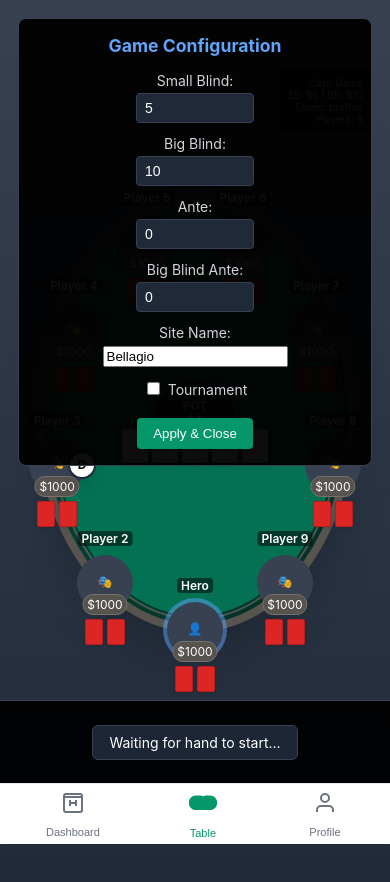
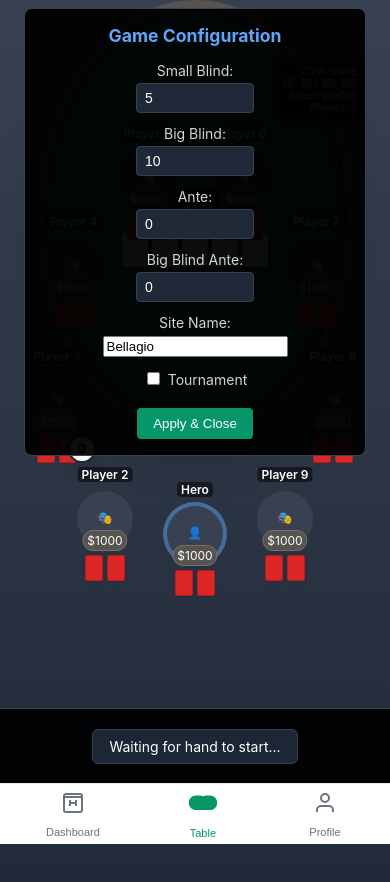
Before and after one commit to bartzleby/lpm-client, a React (Create React App) app: page / in a window 390 px wide. Shown: the top 882 px of the page. Built offline with nearby package versions, Linux system fonts and the light colour scheme.

Commit message:
positioning

```diff
--- a/src/pages/PokerTable/HeroBox.js
+++ b/src/pages/PokerTable/HeroBox.js
@@ -1,3 +1,5 @@
+// src/pages/PokerTable/HeroBox.js - Mobile positioning adjustment
+
 import React from 'react';
 import './HeroBox.css';
 
@@ -10,7 +12,15 @@ function HeroBox({ player, isHero, isDealer, position, onPlayerUpdate }) {
         const radiusY = 200; // Vertical radius (larger for oval)
 
         const x = Math.cos(radians) * radiusX;
-        const y = Math.sin(radians) * radiusY;
+        let y = Math.sin(radians) * radiusY;
+
+        // Mobile adjustment: shift all players up
+        const isMobile = window.innerWidth <= 768;
+        if (isMobile) {
+            // Shift all players up, with hero (position 0) getting extra clearance
+            const mobileYOffset = position === 0 ? -80 : -48; // Hero gets -80px, others get -48px
+            y += mobileYOffset;
+        }
 
         return {
             left: `calc(50% + ${x}px)`,
@@ -48,11 +58,10 @@ function HeroBox({ player, isHero, isDealer, position, onPlayerUpdate }) {
         return display.join(' + ');
     };
 
-    // Format action badge display - FIXED VERSION
+    // Format action badge display
     const formatActionBadge = (lastAction) => {
         if (!lastAction) return null;
 
-        // Handle both old format (action.action) and new format (action.type)
         const actionType = lastAction.type || lastAction.action;
         const actionAmount = lastAction.amount || 0;
 
@@ -67,64 +76,35 @@ function HeroBox({ player, isHero, isDealer, position, onPlayerUpdate }) {
                 return `BET $${actionAmount}`;
             case 'raise':
                 return `RAISE $${actionAmount}`;
+            case 'all-in':
             case 'allin':
-            case 'all in':
-                return `ALL IN $${actionAmount}`;
-            case 'post sb':
-                return `SB $${actionAmount}`;
-            case 'post bb':
-                return `BB $${actionAmount}`;
-            case 'post ante':
-                return `ANTE $${actionAmount}`;
+                return `ALL-IN $${actionAmount}`;
             default:
-                // Fallback for any unhandled action types
                 return actionType?.toUpperCase() || '';
         }
     };
 
-    // Get action badge color based on action type - UPDATED
-    const getActionBadgeColor = (actionType) => {
-        const type = (actionType?.type || actionType?.action || actionType)?.toLowerCase();
+    // Get action badge color
+    const getActionBadgeColor = (lastAction) => {
+        if (!lastAction) return '#374151';
 
-        switch (type) {
+        const actionType = lastAction.type || lastAction.action;
+        switch (actionType?.toLowerCase()) {
             case 'fold':
                 return '#ef4444'; // Red
             case 'check':
                 return '#6b7280'; // Gray
             case 'call':
-                return '#3b82f6'; // Blue
+                return '#57534e'; // Brown
             case 'bet':
             case 'raise':
-                return '#10b981'; // Green
+                return '#059669'; // Green
+            case 'all-in':
             case 'allin':
-            case 'all in':
-                return '#f59e0b'; // Amber
-            case 'post sb':
-            case 'post bb':
-            case 'post ante':
-                return '#8b5cf6'; // Purple for forced bets
+                return '#dc2626'; // Red
             default:
-                return '#6b7280'; // Default gray
+                return '#374151'; // Default gray
         }
-    };
-
-    // Determine player circle class
-    const getPlayerCircleClass = () => {
-        let baseClass = 'player-circle';
-
-        if (player.isFolded) {
-            baseClass += ' folded';
-        } else if (player.isActive) {
-            baseClass += ' active';
-        } else {
-            baseClass += ' inactive';
-        }
-
-        if (isHero) {
-            baseClass += ' hero';
-        }
-
-        return baseClass;
     };
 
     return (
@@ -133,7 +113,7 @@ function HeroBox({ player, isHero, isDealer, position, onPlayerUpdate }) {
             style={getPlayerPosition()}
         >
             {/* Player circle */}
-            <div className={getPlayerCircleClass()}>
+            <div className={`player-circle ${player.isActive ? 'active' : 'inactive'} ${isHero ? 'hero' : ''} ${player.isFolded ? 'folded' : ''}`}>
                 {/* Player avatar */}
                 <div className="player-avatar">
                     {isHero ? '👤' : '🎭'}
--- a/src/pages/PokerTable/PokerTable.css
+++ b/src/pages/PokerTable/PokerTable.css
@@ -443,3 +443,110 @@
     width: 100%;
   }
 }
+
+
+/* src/pages/PokerTable/PokerTable.css - Mobile layout adjustments */
+
+/* Keep existing desktop styles, add these mobile-specific adjustments */
+
+/* Mobile layout adjustments for action bar clearance */
+@media (max-width: 768px) {
+  .poker-wrapper {
+    padding: 0.5rem;
+    padding-bottom: 140px; /* Increased space for action section + navigation */
+    /* Center content higher up on screen */
+    align-items: flex-start;
+    padding-top: 2rem;
+  }
+
+  .main-content.mobile-layout .table-section {
+    flex: 1;
+    display: flex;
+    align-items: flex-start; /* Changed from center to flex-start */
+    justify-content: center;
+    position: relative;
+    /* Move table section up */
+    transform: translateY(-2rem);
+  }
+
+  .poker-table-container {
+    max-width: 90vw;
+    max-height: 70vh; /* Increased table height since we have more room */
+    margin-top: 0; /* Remove negative margin, we're translating instead */
+    /* Additional upward adjustment */
+    transform: translateY(-1rem);
+  }
+
+  /* Ensure ActionBar has proper positioning */
+  .main-content.mobile-layout .action-section-mobile {
+    bottom: 60px; /* Above bottom navigation */
+    background: rgba(0, 0, 0, 0.95);
+    padding: 0.75rem; /* Slightly reduced padding */
+    gap: 0.5rem;
+    /* Ensure it doesn't interfere with table */
+    z-index: 150;
+  }
+
+  /* Move config panel down to avoid overlap */
+  .config-panel {
+    top: 1rem;
+    left: 1rem;
+    right: 1rem;
+    padding: 1rem;
+    max-height: 80vh; /* Limit height to avoid action bar */
+  }
+
+  /* Adjust other UI elements */
+  .settings-btn {
+    top: 1rem;
+    left: 1rem;
+  }
+
+  .recording-controls {
+    top: 1rem;
+    right: 1rem;
+    flex-direction: column;
+    align-items: flex-end;
+    gap: 0.5rem;
+  }
+
+  .game-info {
+    bottom: auto;
+    top: 4rem; /* Moved down to avoid config panel */
+    right: 1rem;
+    font-size: 0.625rem;
+  }
+}
+
+/* Additional mobile adjustments for very small screens */
+@media (max-width: 640px) {
+  .poker-wrapper {
+    padding-top: 1rem;
+  }
+
+  .main-content.mobile-layout .table-section {
+    transform: translateY(-1.5rem); /* Less aggressive transform on smaller screens */
+  }
+
+  .poker-table-container {
+    max-height: 65vh;
+    transform: translateY(-0.5rem);
+  }
+}
+
+/* Landscape mode adjustments for mobile */
+@media (max-width: 768px) and (orientation: landscape) {
+  .poker-wrapper {
+    padding-top: 0.5rem;
+    padding-bottom: 120px;
+  }
+
+  .main-content.mobile-layout .table-section {
+    transform: translateY(-1rem);
+  }
+
+  .poker-table-container {
+    max-height: 75vh;
+    transform: none;
+  }
+}
```
